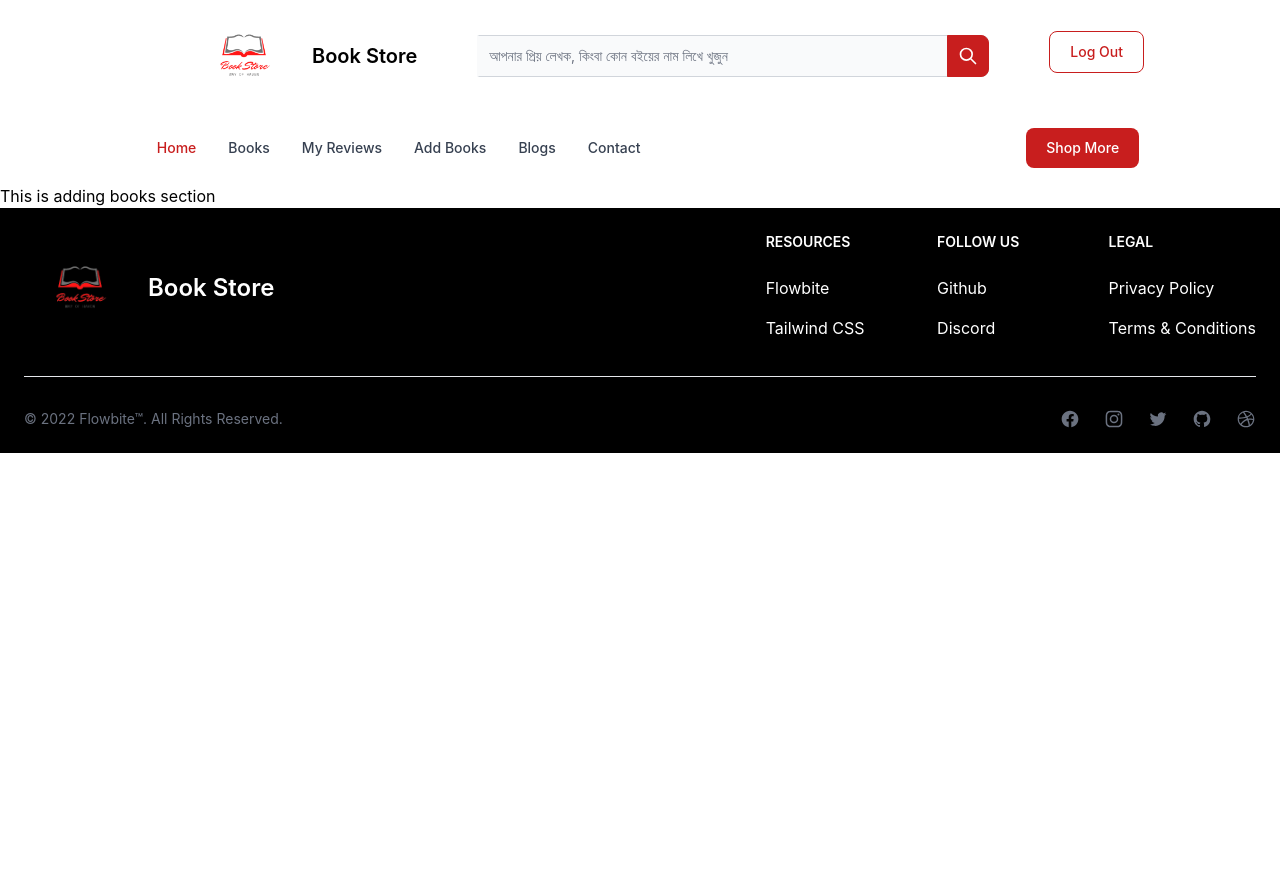
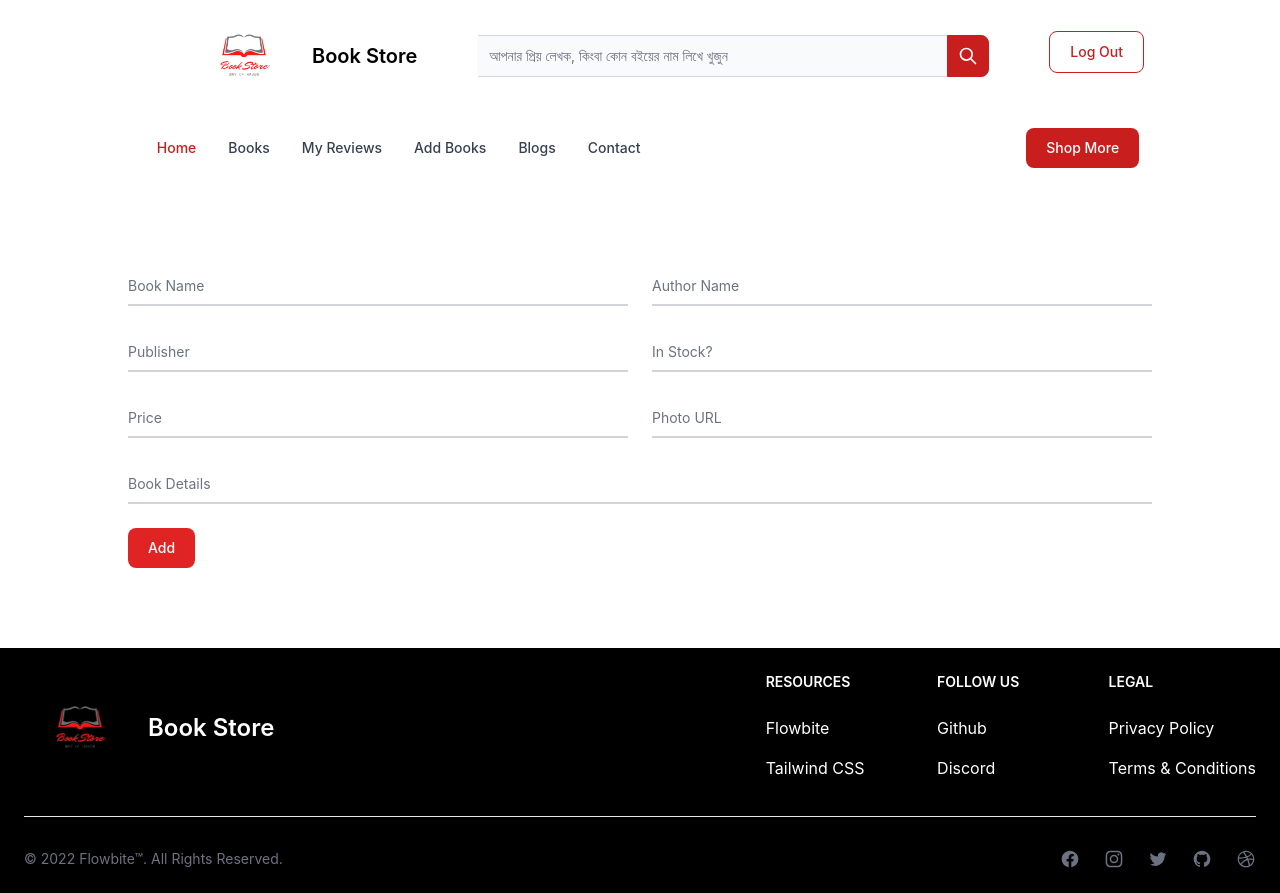
Before and after one commit to OmurRifat/book-store-client, a React (Create React App) app: page /addbooks in a window 1280 px wide. Before the commit the page ends 800 px from the top, so only its background shows below. Built offline with nearby package versions, Linux system fonts and the light colour scheme; no server answers; sample sign-in values are in the browser's storage.

Commit message:
addbooks form added

```diff
--- a/package.json
+++ b/package.json
@@ -12,6 +12,7 @@
     "react": "^18.2.0",
     "react-awesome-slider": "^4.1.0",
     "react-dom": "^18.2.0",
+    "react-hot-toast": "^2.4.0",
     "react-icons": "^4.6.0",
     "react-photo-view": "^1.2.2",
     "react-router-dom": "^6.4.3",
--- a/src/Pages/Home/AddBooks/AddBooks.js
+++ b/src/Pages/Home/AddBooks/AddBooks.js
@@ -1,9 +1,97 @@
-import React from 'react';
+import { fromJSON } from 'postcss';
+import React, { useEffect, useState } from 'react';
+import toast, { Toaster } from 'react-hot-toast';
 
 const AddBooks = () => {
+    const [books, setBooks] = useState([])
+    let newBookData = {
+
+    }
+    const handleAddedBook = e => {
+        e.preventDefault();
+        let date = new Date().toJSON();
+        // console.log(date)
+        const form = e.target;
+        const bookName = form.book_name.value;
+        const authorName = form.author_name.value;
+        const publisher = form.publisher.value;
+        let stock = form.stock.value;
+        const price = form.price.value;
+        const photoURL = form.photoURL.value;
+        const details = form.details.value;
+        if (stock.toLowerCase() === "true")
+            stock = true;
+        else
+            stock = false;
+        // console.log(bookName, authorName, publisher, stock, price, photoURL, details)
+        newBookData = {
+            inStoke: stock,
+            price: `$${price}`,
+            picture: photoURL,
+            authorName: authorName,
+            bookName: bookName,
+            publisher: publisher,
+            bookDetails: details,
+            publishedDate: date
+        }
+        fetch('http://localhost:5000/addbooks', {
+            method: "POST",
+            headers: {
+                'content-type': 'application/json',
+            },
+            body: JSON.stringify(newBookData),
+        })
+            .then(res => res.json())
+            .then(data => {
+                if (data.acknowledged) {
+                    toast.success("Book Added Sucessfully")
+                    form.reset();
+                }
+            });
+
+    }
     return (
-        <div>
-            <h4>This is adding books section</h4>
+        <div className='w-4/5 mx-auto my-20'>
+
+            <form onSubmit={ handleAddedBook }>
+                <div className="grid md:grid-cols-2 md:gap-6">
+                    <div className="relative z-0 mb-6 w-full group">
+                        <input type="text" name="book_name" id="book_name" className="block py-2.5 px-0 w-full text-sm text-gray-900 bg-transparent border-0 border-b-2 border-gray-300 appearance-none dark:text-white dark:border-gray-600 dark:focus:border-blue-500 focus:outline-none focus:ring-0 focus:border-blue-600 peer" placeholder=" " required="" />
+                        <label htmlFor="book_name" className="peer-focus:font-medium absolute text-sm text-gray-500 dark:text-gray-400 duration-300 transform -translate-y-6 scale-75 top-3 -z-10 origin-[0] peer-focus:left-0 peer-focus:text-blue-600 peer-focus:dark:text-blue-500 peer-placeholder-shown:scale-100 peer-placeholder-shown:translate-y-0 peer-focus:scale-75 peer-focus:-translate-y-6">Book Name</label>
+                    </div>
+                    <div className="relative z-0 mb-6 w-full group">
+                        <input type="text" name="author_name" id="author_name" className="block py-2.5 px-0 w-full text-sm text-gray-900 bg-transparent border-0 border-b-2 border-gray-300 appearance-none dark:text-white dark:border-gray-600 dark:focus:border-blue-500 focus:outline-none focus:ring-0 focus:border-blue-600 peer" placeholder=" " required="" />
+                        <label htmlFor="author_name" className="peer-focus:font-medium absolute text-sm text-gray-500 dark:text-gray-400 duration-300 transform -translate-y-6 scale-75 top-3 -z-10 origin-[0] peer-focus:left-0 peer-focus:text-blue-600 peer-focus:dark:text-blue-500 peer-placeholder-shown:scale-100 peer-placeholder-shown:translate-y-0 peer-focus:scale-75 peer-focus:-translate-y-6">Author Name</label>
+                    </div>
+                </div>
+                <div className="grid md:grid-cols-2 md:gap-6">
+                    <div className="relative z-0 mb-6 w-full group">
+                        <input type="text" name="publisher" id="publisher" className="block py-2.5 px-0 w-full text-sm text-gray-900 bg-transparent border-0 border-b-2 border-gray-300 appearance-none dark:text-white dark:border-gray-600 dark:focus:border-blue-500 focus:outline-none focus:ring-0 focus:border-blue-600 peer" placeholder=" " required="" />
+                        <label htmlFor="publisher" className="peer-focus:font-medium absolute text-sm text-gray-500 dark:text-gray-400 duration-300 transform -translate-y-6 scale-75 top-3 -z-10 origin-[0] peer-focus:left-0 peer-focus:text-blue-600 peer-focus:dark:text-blue-500 peer-placeholder-shown:scale-100 peer-placeholder-shown:translate-y-0 peer-focus:scale-75 peer-focus:-translate-y-6">Publisher</label>
+                    </div>
+                    <div className="relative z-0 mb-6 w-full group">
+                        <input type="boolean" name="stock" id="stock" className="block py-2.5 px-0 w-full text-sm text-gray-900 bg-transparent border-0 border-b-2 border-gray-300 appearance-none dark:text-white dark:border-gray-600 dark:focus:border-blue-500 focus:outline-none focus:ring-0 focus:border-blue-600 peer" placeholder=" " required="" />
+                        <label htmlFor="stock" className="peer-focus:font-medium absolute text-sm text-gray-500 dark:text-gray-400 duration-300 transform -translate-y-6 scale-75 top-3 -z-10 origin-[0] peer-focus:left-0 peer-focus:text-blue-600 peer-focus:dark:text-blue-500 peer-placeholder-shown:scale-100 peer-placeholder-shown:translate-y-0 peer-focus:scale-75 peer-focus:-translate-y-6">In Stock?</label>
+                    </div>
+                </div>
+                <div className="grid md:grid-cols-2 md:gap-6">
+                    <div className="relative z-0 mb-6 w-full group">
+                        <input type="text" name="price" id="price" className="block py-2.5 px-0 w-full text-sm text-gray-900 bg-transparent border-0 border-b-2 border-gray-300 appearance-none dark:text-white dark:border-gray-600 dark:focus:border-blue-500 focus:outline-none focus:ring-0 focus:border-blue-600 peer" placeholder=" " required="" />
+                        <label htmlFor="price" className="peer-focus:font-medium absolute text-sm text-gray-500 dark:text-gray-400 duration-300 transform -translate-y-6 scale-75 top-3 -z-10 origin-[0] peer-focus:left-0 peer-focus:text-blue-600 peer-focus:dark:text-blue-500 peer-placeholder-shown:scale-100 peer-placeholder-shown:translate-y-0 peer-focus:scale-75 peer-focus:-translate-y-6">Price</label>
+                    </div>
+                    <div className="relative z-0 mb-6 w-full group">
+                        <input type="text" name="photoURL" id="photoURL" className="block py-2.5 px-0 w-full text-sm text-gray-900 bg-transparent border-0 border-b-2 border-gray-300 appearance-none dark:text-white dark:border-gray-600 dark:focus:border-blue-500 focus:outline-none focus:ring-0 focus:border-blue-600 peer" placeholder=" " required="" />
+                        <label htmlFor="photoURL" className="peer-focus:font-medium absolute text-sm text-gray-500 dark:text-gray-400 duration-300 transform -translate-y-6 scale-75 top-3 -z-10 origin-[0] peer-focus:left-0 peer-focus:text-blue-600 peer-focus:dark:text-blue-500 peer-placeholder-shown:scale-100 peer-placeholder-shown:translate-y-0 peer-focus:scale-75 peer-focus:-translate-y-6">Photo URL</label>
+                    </div>
+                </div>
+                <div className="relative z-0 mb-6 w-full group">
+                    <input type="text" name="repeat_password" id="details" className="block py-2.5 px-0 w-full text-sm text-gray-900 bg-transparent border-0 border-b-2 border-gray-300 appearance-none dark:text-white dark:border-gray-600 dark:focus:border-blue-500 focus:outline-none focus:ring-0 focus:border-blue-600 peer" placeholder=" " required="" />
+                    <label htmlFor="details" className="peer-focus:font-medium absolute text-sm text-gray-500 dark:text-gray-400 duration-300 transform -translate-y-6 scale-75 top-3 -z-10 origin-[0] peer-focus:left-0 peer-focus:text-blue-600 peer-focus:dark:text-blue-500 peer-placeholder-shown:scale-100 peer-placeholder-shown:translate-y-0 peer-focus:scale-75 peer-focus:-translate-y-6">Book Details</label>
+                </div>
+                <button type="submit" className="text-white bg-red-600 hover:bg-red-700 focus:ring-4 focus:outline-none focus:ring-red-300 font-medium rounded-lg text-sm w-full sm:w-auto px-5 py-2.5 text-center dark:bg-blue-600 dark:hover:bg-blue-700 dark:focus:ring-blue-800">Add</button>
+                <Toaster />
+            </form>
+
         </div>
     );
 };
--- a/src/Pages/Home/MyReview/MyReview.js
+++ b/src/Pages/Home/MyReview/MyReview.js
@@ -1,8 +1,10 @@
 import React, { useEffect, useState } from 'react';
+import toast, { Toaster } from 'react-hot-toast';
 
 const MyReview = ({ myReview }) => {
     // console.log(myReview)
     const [bookName, setBookName] = useState(null);
+    const [deleteToast, setDeleteToast] = useState(false)
     const { bookId, review, _id } = myReview;
     const book = {}
 
@@ -23,18 +25,8 @@ const MyReview = ({ myReview }) => {
         })
             .then(res => res.json())
             .then(data => {
-                if (data.deletedCount > 0) {
-                    <div id="toast-danger" className="flex items-center p-4 mb-4 w-full max-w-xs text-gray-500 bg-white rounded-lg shadow dark:text-gray-400 dark:bg-gray-800" role="alert">
-                        <div className="inline-flex flex-shrink-0 justify-center items-center w-8 h-8 text-red-500 bg-red-100 rounded-lg dark:bg-red-800 dark:text-red-200">
-                            <svg aria-hidden="true" className="w-5 h-5" fill="currentColor" viewBox="0 0 20 20" xmlns="http://www.w3.org/2000/svg"><path fillRule="evenodd" d="M4.293 4.293a1 1 0 011.414 0L10 8.586l4.293-4.293a1 1 0 111.414 1.414L11.414 10l4.293 4.293a1 1 0 01-1.414 1.414L10 11.414l-4.293 4.293a1 1 0 01-1.414-1.414L8.586 10 4.293 5.707a1 1 0 010-1.414z" clipRule="evenodd"></path></svg>
-                            <span className="sr-only">Error icon</span>
-                        </div>
-                        <div className="ml-3 text-sm font-normal">Item has been deleted.</div>
-                        <button type="button" className="ml-auto -mx-1.5 -my-1.5 bg-white text-gray-400 hover:text-gray-900 rounded-lg focus:ring-2 focus:ring-gray-300 p-1.5 hover:bg-gray-100 inline-flex h-8 w-8 dark:text-gray-500 dark:hover:text-white dark:bg-gray-800 dark:hover:bg-gray-700" data-dismiss-target="#toast-danger" aria-label="Close">
-                            <span className="sr-only">Close</span>
-                            <svg aria-hidden="true" className="w-5 h-5" fill="currentColor" viewBox="0 0 20 20" xmlns="http://www.w3.org/2000/svg"><path fillRule="evenodd" d="M4.293 4.293a1 1 0 011.414 0L10 8.586l4.293-4.293a1 1 0 111.414 1.414L11.414 10l4.293 4.293a1 1 0 01-1.414 1.414L10 11.414l-4.293 4.293a1 1 0 01-1.414-1.414L8.586 10 4.293 5.707a1 1 0 010-1.414z" clipRule="evenodd"></path></svg>
-                        </button>
-                    </div>
+                if (data.acknowledged) {
+                    toast.success("Review Deleted Sucessfully")
                 }
 
             })
@@ -59,6 +51,7 @@ const MyReview = ({ myReview }) => {
                     </button>
                     <button onClick={ handleDelete } type="button" className=" bg-red-600 py-2 px-4 text-sm font-medium text-white b border-t border-b border-gray-200 hover:bg-red-700 hover:text-white focus:z-10 focus:ring-2 focus:ring-white focus:text-white dark:bg-gray-700 dark:border-gray-600 dark:text-white dark:hover:text-white dark:hover:bg-gray-600 dark:focus:ring-blue-500 dark:focus:text-white">
                         Delete
+                        <Toaster />
                     </button>
                 </div>
 
```
Also changed, not shown: 1 other file (tests, documents, lock files or other folders).
